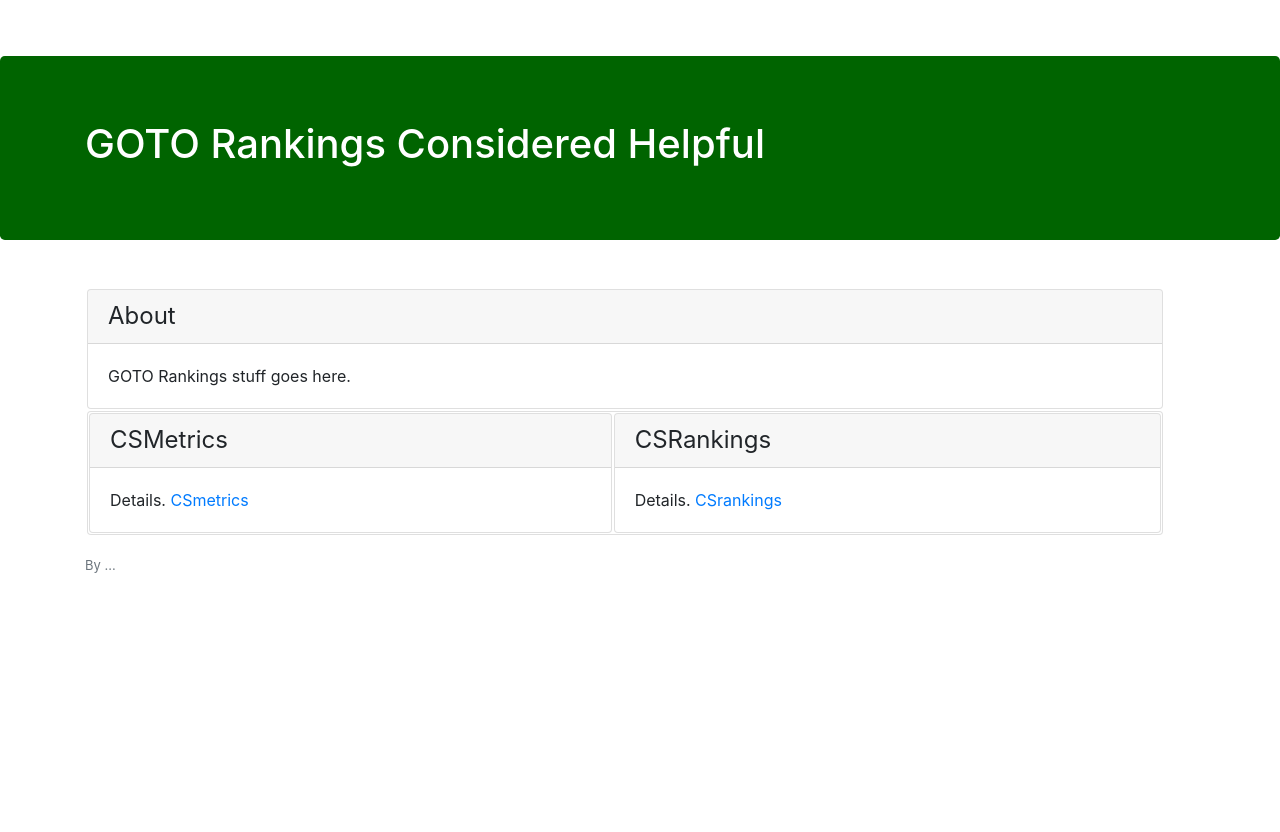
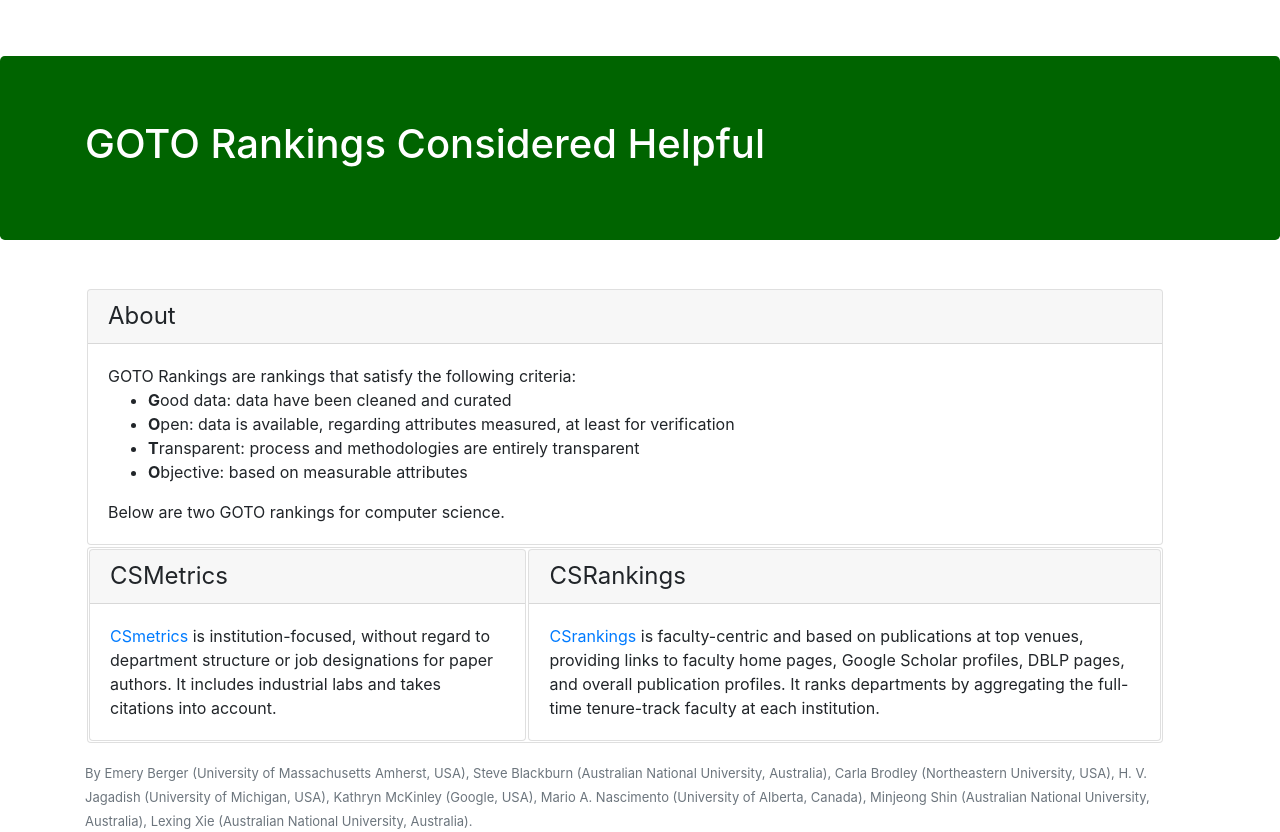
Before and after one commit to GOTOrankings/gotorankings.github.io, a plain HTML site: page index.html in a window 1280 px wide. Before the commit the page ends 800 px from the top, so only its background shows below. Drawn offline with nearby package versions, Linux system fonts and the light colour scheme.

Commit message:
Fleshed out.

```diff
--- a/index.html
+++ b/index.html
@@ -59,7 +59,15 @@
 		      About</h4>
 		  </div>
 		  <div class="card-body">
-		    GOTO Rankings stuff goes here.
+		    GOTO Rankings are rankings that satisfy the following criteria:
+		    <br />
+		    <ul>
+		      <li><b>G</b>ood data: data have been cleaned and curated</li>
+		      <li><b>O</b>pen: data is available, regarding attributes measured, at least for verification</li>
+		      <li><b>T</b>ransparent: process and methodologies are entirely transparent</li>
+		      <li><b>O</b>bjective: based on measurable attributes
+		    </ul>
+		    Below are two GOTO rankings for computer science.
 		  </div>
 		</div>
 	      </td>
@@ -78,8 +86,8 @@
 				CSMetrics</h4>
 			    </div>
 			    <div class="card-body">
-			      Details.
-			      <a href="http://csrankings.org">CSmetrics</a>
+			      <a href="http://csmetrics.org">CSmetrics</a> is institution-focused, without regard to department structure or job designations for paper authors. It includes industrial labs and takes citations into account.
+
 			    </div>
 			  </div>
 			</td>
@@ -90,8 +98,7 @@
 				CSRankings</h4>
 			    </div>
 			    <div class="card-body">
-			      Details.
-			      <a href="http://csrankings.org">CSrankings</a>
+			      <a href="http://csrankings.org">CSrankings</a> is faculty-centric and based on publications at top venues, providing links to faculty home pages, Google Scholar profiles, DBLP pages, and overall publication profiles. It ranks departments by aggregating the full-time tenure-track faculty at each institution.
 			    </div>
 			  </div>
 			</td>
@@ -107,7 +114,7 @@
 	<div class="page-footer">
 	  <div class="copyright text-muted">
 	    <font size="-1">
-	      By ...
+	      By Emery Berger (University of Massachusetts Amherst, USA), Steve Blackburn (Australian National University, Australia), Carla Brodley (Northeastern University, USA), H. V. Jagadish (University of Michigan, USA), Kathryn McKinley (Google, USA), Mario A. Nascimento (University of Alberta, Canada), Minjeong Shin (Australian National University, Australia), Lexing Xie (Australian National University, Australia).
 	    </font>
 	  </div>
 	</div>
```
